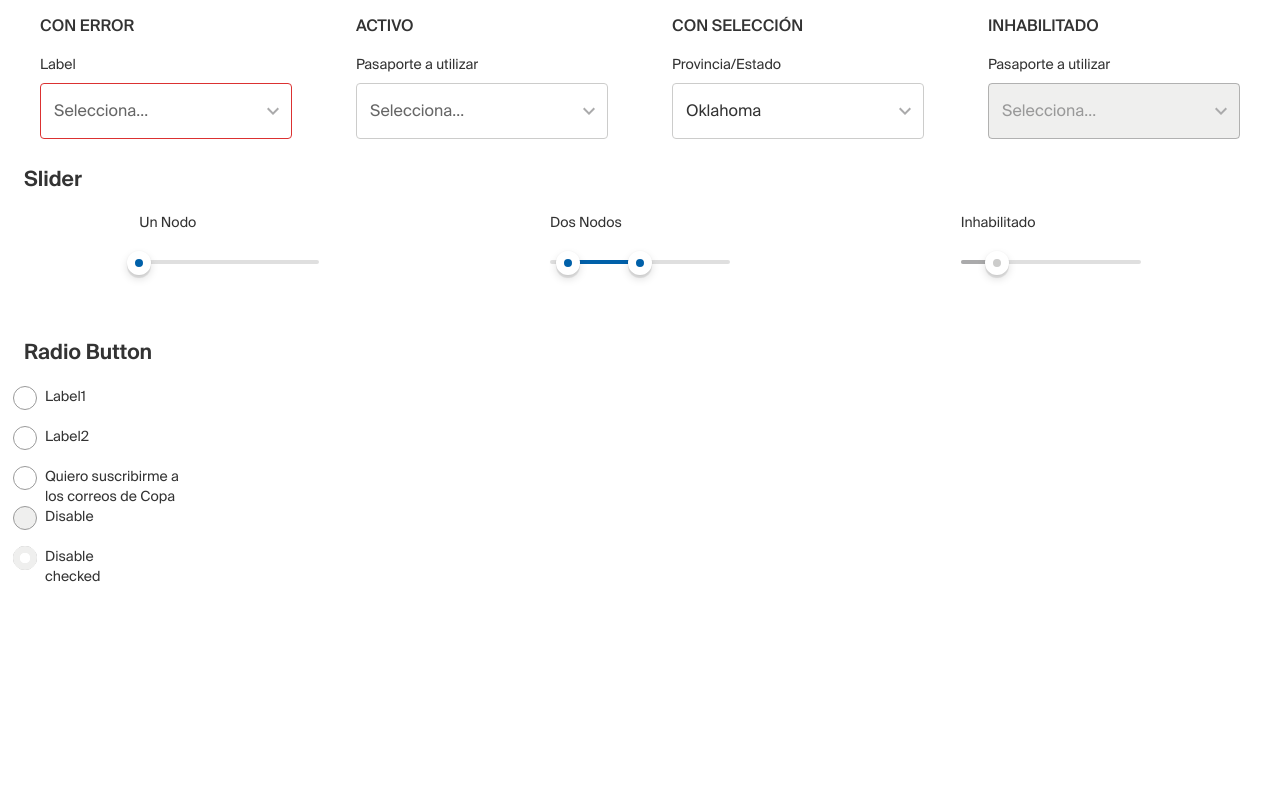
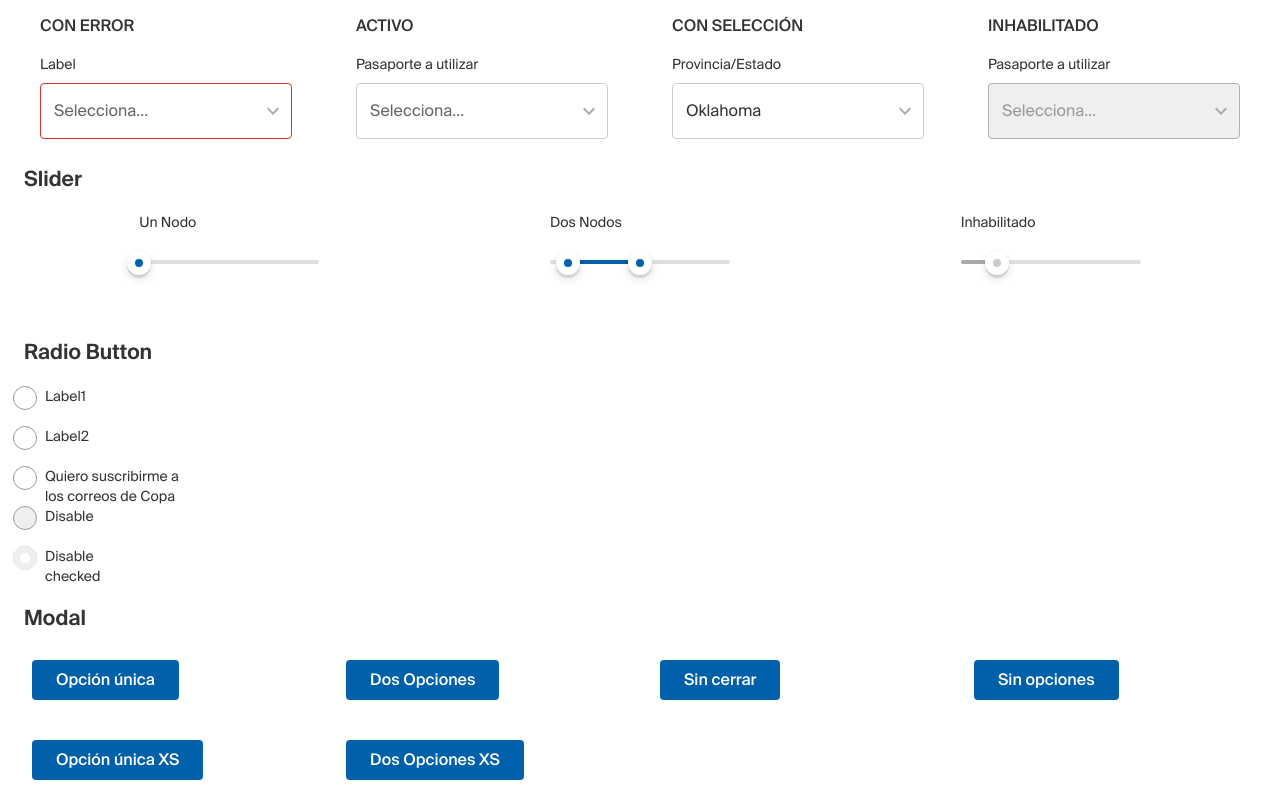
Before and after one commit to santiago86/testcomponents, a React (Create React App) app: page / in a window 1280 px wide. Shown: the part 3496-4296 px from the top of the page. Before the commit the page ends 4082 px from the top, so only its background shows below. Built offline with nearby package versions, Linux system fonts and the light colour scheme.

Commit message:
Basic modal established

```diff
--- a/src/App.js
+++ b/src/App.js
@@ -14,6 +14,7 @@ import SwichtSection from "./section/SwichtSection"
 
 import SliderSection from "./section/SliderSection"
 import RadioButton from "./components/RadioButton/Form"
+import ModalSection from "./section/ModalSection"
 
 function App() {
   const [check, setCheck] = React.useState(false)
@@ -50,6 +51,8 @@ function App() {
           <SliderSection />
           <h2> Radio Button </h2>
           <RadioButton />
+          <h2> Modal </h2>
+          <ModalSection />
         </header>
       </Container>
     </div>
--- /dev/null
+++ b/src/components/modalCo.js
@@ -0,0 +1,110 @@
+import React from "react"
+import PropTypes from "prop-types"
+import Dialog from "@material-ui/core/Dialog"
+import Grid from "@material-ui/core/Grid"
+import Box from "@material-ui/core/Box"
+import { withStyles } from "@material-ui/core/styles"
+import ButtonCo from "./buttonCo"
+import theme from "../theme"
+
+const styledBy = (property, mapping) => (props) => mapping[props[property]]
+
+const styles = {
+  root: {
+    margin: 0,
+    padding: 0,
+    borderRadius: 0,
+    borderColor: theme.palette.grey["200"],
+    color: styledBy("type", {
+      secondary: theme.palette.grey["600"],
+    }),
+    minHeight: 80,
+  },
+
+  stickyBottom: {
+    position: "absolute",
+    bottom: 0,
+  },
+}
+
+/**
+ * Creates an styled select to apply the dynamic changes
+ */
+const StyledButton = withStyles(styles)(({ classes, type, ...other }) => {
+  return <ButtonCo classes={{ root: classes.root }} {...other} />
+})
+
+const defaultProps = {
+  fullWidth: true,
+}
+
+const justPrimary = (text) => {
+  return (
+    <StyledButton color="secondary" fullWidth style={styles.stickyBottom}>
+      {text}
+    </StyledButton>
+  )
+}
+
+const primaryAndSecondary = (primary, secondary) => {
+  return (
+    <Grid container style={styles.stickyBottom}>
+      <Grid item xs={6}>
+        <StyledButton
+          type="secondary"
+          color="primary"
+          variant="outlined"
+          fullWidth
+        >
+          {secondary}
+        </StyledButton>
+      </Grid>
+      <Grid item xs={6}>
+        <StyledButton color="secondary" fullWidth>
+          {primary}
+        </StyledButton>
+      </Grid>
+    </Grid>
+  )
+}
+
+function ModalCo(props) {
+  const { children, primarybutton, secondarybutton, size } = props
+  const currentProps = { ...defaultProps, ...props }
+  let modalButton
+  if (primarybutton !== "") {
+    if (secondarybutton !== "") {
+      modalButton = primaryAndSecondary(primarybutton, secondarybutton)
+    } else {
+      modalButton = justPrimary(primarybutton)
+    }
+  }
+  const modalSize = size === "large" ? "lg" : "xs"
+  return (
+    <Dialog maxWidth={modalSize} {...currentProps}>
+      <Box m={8}>{children}</Box>
+      {modalButton}
+    </Dialog>
+  )
+}
+
+ModalCo.propTypes = {
+  children: PropTypes.node,
+  open: PropTypes.bool.isRequired,
+  primarybutton: PropTypes.string,
+  onPrimary: PropTypes.func,
+  secondarybutton: PropTypes.string,
+  onSecondary: PropTypes.func,
+  onClose: PropTypes.func.isRequired,
+  size: PropTypes.oneOf(["large", "small"]),
+}
+
+ModalCo.defaultProps = {
+  children: undefined,
+  primarybutton: "",
+  secondarybutton: "",
+  size: "large",
+  onPrimary: () => {},
+  onSecondary: () => {},
+}
+export default ModalCo
--- /dev/null
+++ b/src/section/ModalSection.js
@@ -0,0 +1,112 @@
+import React from "react"
+import Grid from "@material-ui/core/Grid"
+import ButtonCo from "../components/buttonCo"
+import ModalCo from "../components/modalCo"
+
+export default function ModalSection() {
+  const [state, setState] = React.useState({
+    openModal1: false,
+    openModal2: false,
+    openModal3: false,
+    openModal4: false,
+    openModal5: false,
+    openModal6: false,
+  })
+
+  const handleOpen = (set, modal) => {
+    const newState = { ...state }
+    newState[modal] = set
+    setState(newState)
+  }
+  const { openModal1, openModal2, openModal5, openModal6 } = state
+  const firstModal = (
+    <ModalCo
+      onClose={() => handleOpen(false, "openModal1")}
+      open={openModal1}
+      primarybutton="continuar"
+    >
+      Contenido
+    </ModalCo>
+  )
+  const secondModal = (
+    <ModalCo
+      onClose={() => handleOpen(false, "openModal2")}
+      open={openModal2}
+      primarybutton="Continuar"
+      secondarybutton="Cancelar"
+    >
+      Contenido
+    </ModalCo>
+  )
+  /* const thirdModal = (
+    <ModalCo
+      onClose={() => handleOpen(false, "openModal1")}
+      open={openModal1}
+    />
+  )
+  const forthModal = (
+    <ModalCo
+      onClose={() => handleOpen(false, "openModal1")}
+      open={openModal1}
+    />
+  ) */
+  const fifthModal = (
+    <ModalCo
+      onClose={() => handleOpen(false, "openModal5")}
+      open={openModal5}
+      primarybutton="continuar"
+      size="small"
+    >
+      Contenido
+    </ModalCo>
+  )
+  const sixthModal = (
+    <ModalCo
+      onClose={() => handleOpen(false, "openModal6")}
+      open={openModal6}
+      primarybutton="Continuar"
+      secondarybutton="Cancelar"
+      size="small"
+    >
+      Contenido
+    </ModalCo>
+  )
+  return (
+    <Grid container spacing={3}>
+      <Grid item xs={3}>
+        <ButtonCo onClick={() => handleOpen(true, "openModal1")}>
+          Opción única
+        </ButtonCo>
+      </Grid>
+      <Grid item xs={3}>
+        <ButtonCo onClick={() => handleOpen(true, "openModal2")}>
+          Dos Opciones
+        </ButtonCo>
+      </Grid>
+      <Grid item xs={3}>
+        <ButtonCo onClick={() => handleOpen(true, "openModal3")}>
+          Sin cerrar
+        </ButtonCo>
+      </Grid>
+      <Grid item xs={3}>
+        <ButtonCo onClick={() => handleOpen(true, "openModal4")}>
+          Sin opciones
+        </ButtonCo>
+      </Grid>
+      <Grid item xs={3}>
+        <ButtonCo onClick={() => handleOpen(true, "openModal5")}>
+          Opción única XS
+        </ButtonCo>
+      </Grid>
+      <Grid item xs={3}>
+        <ButtonCo onClick={() => handleOpen(true, "openModal6")}>
+          Dos Opciones XS
+        </ButtonCo>
+      </Grid>
+      {firstModal}
+      {secondModal}
+      {fifthModal}
+      {sixthModal}
+    </Grid>
+  )
+}
--- /dev/null
+++ b/src/theme/overrides/MuiDialog.js
@@ -0,0 +1,15 @@
+import palette from "../palette"
+
+export default {
+  paper: {
+    backgroundColor: palette.grey["100"],
+    borderRadius: 8,
+    minHeight: 550,
+  },
+  paperWidthXs: {
+    maxWidth: 290,
+  },
+  paperWidthLg: {
+    maxWidth: 1200,
+  },
+}
--- a/src/theme/overrides/index.js
+++ b/src/theme/overrides/index.js
@@ -5,6 +5,7 @@ import MuiMenuItem from "./MuiMenuItem"
 import MuiOutlinedInput from "./MuiOutlinedInput"
 import MuiSelect from "./MuiSelect"
 import MuiSlider from "./MuiSlider"
+import MuiDialog from "./MuiDialog"
 
 export default {
   MuiCssBaseline,
@@ -14,4 +15,5 @@ export default {
   MuiMenuItem,
   MuiOutlinedInput,
   MuiSelect,
+  MuiDialog,
 }
```
